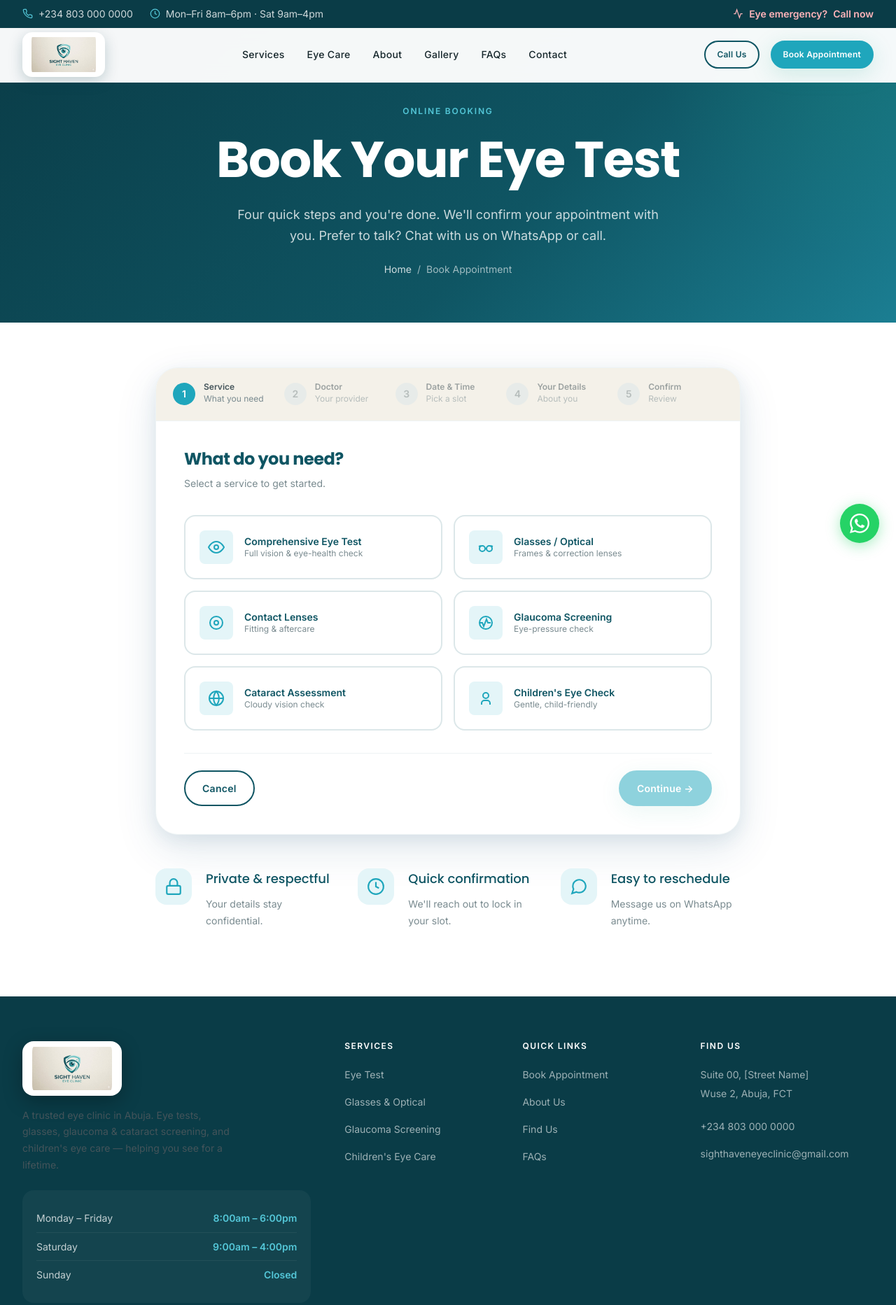
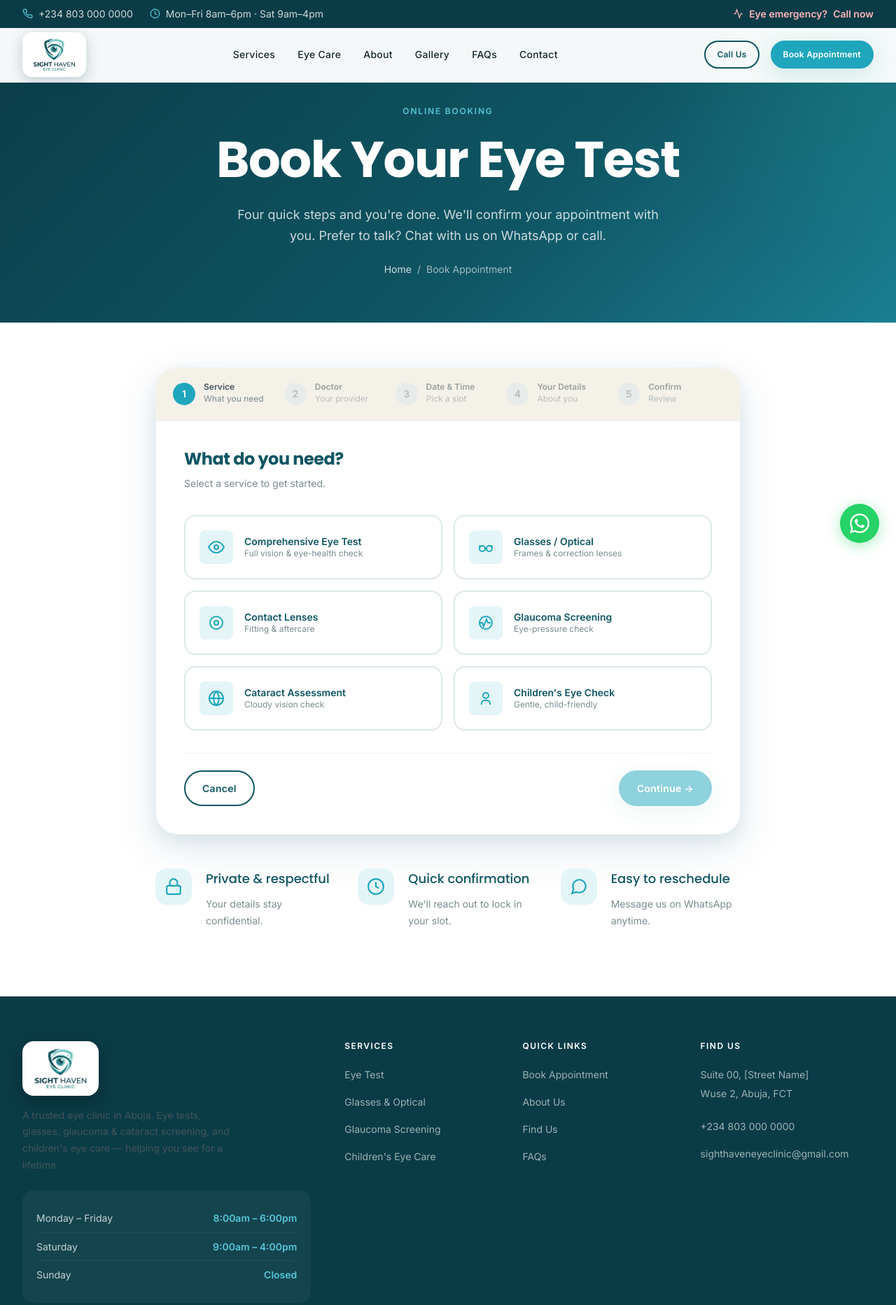
Before and after one commit to PrinceNwafor/sight-haven-eye-clinic, a plain HTML site: page book-appointment.html in a window 1280 px wide. Shown: the top 1865 px of the page at 70% size. Drawn offline with Linux system fonts and the light colour scheme.

Commit message:
Crop logo to mark + wordmark with transparent background
Tightly cropped the logo to just the eye-shield design and 'SIGHT HAVEN
EYE CLINIC' wordmark, keyed out the beige paper background to transparent PNG
so it reads as a real logo and looks bolder. Updated header/footer/favicon refs.

Co-Authored-By: Claude Opus 4.8 (1M context) <noreply@anthropic.com>

```diff
--- a/book-appointment.html
+++ b/book-appointment.html
@@ -6,7 +6,7 @@
   <title>Book an Eye Test — Sight Haven Eye Clinic | Eye Clinic in Abuja</title>
   <meta name="description" content="Book your eye test, glasses fitting, contact lens or glaucoma screening at Sight Haven Eye Clinic in Abuja. Quick online booking, or chat with us on WhatsApp." />
   <meta name="robots" content="index, follow" />
-  <link rel="icon" type="image/jpeg" href="assets/logo/sight-haven-logo.jpg" />
+  <link rel="icon" type="image/png" href="assets/logo/sight-haven-logo.png" />
   <meta name="theme-color" content="#0F5563" />
   <link rel="preconnect" href="https://fonts.googleapis.com" />
   <link rel="preconnect" href="https://fonts.gstatic.com" crossorigin />
@@ -31,7 +31,7 @@
   <!-- NAVIGATION -->
   <nav class="nav nav--scrolled" id="main-nav" data-transparent="false">
     <div class="nav__inner">
-      <a href="index.html" class="nav__logo" aria-label="Sight Haven Eye Clinic home"><img class="nav__logo-img" src="assets/logo/sight-haven-logo.jpg" alt="Sight Haven Eye Clinic logo" /></a>
+      <a href="index.html" class="nav__logo" aria-label="Sight Haven Eye Clinic home"><img class="nav__logo-img" src="assets/logo/sight-haven-logo.png" alt="Sight Haven Eye Clinic logo" /></a>
       <ul class="nav__links">
         <li><a href="index.html#services" class="nav__link">Services</a></li>
         <li><a href="index.html#eye-care" class="nav__link">Eye Care</a></li>
@@ -263,7 +263,7 @@
     <div class="container">
       <div class="footer__grid">
         <div class="footer__brand">
-          <a href="index.html" class="footer__logo"><img class="footer__logo-img" src="assets/logo/sight-haven-logo.jpg" alt="Sight Haven Eye Clinic logo" /></a>
+          <a href="index.html" class="footer__logo"><img class="footer__logo-img" src="assets/logo/sight-haven-logo.png" alt="Sight Haven Eye Clinic logo" /></a>
           <p class="footer__tagline">A trusted eye clinic in Abuja. Eye tests, glasses, glaucoma &amp; cataract screening, and children's eye care — helping you see for a lifetime.</p>
           <div class="footer__hours">
             <div class="footer__hours-row"><span>Monday – Friday</span><span>8:00am – 6:00pm</span></div>
```
Also changed, not shown: index.html (+3 -3 lines), assets/logo/sight-haven-logo-white.jpg (added), assets/logo/sight-haven-logo.png (added).
